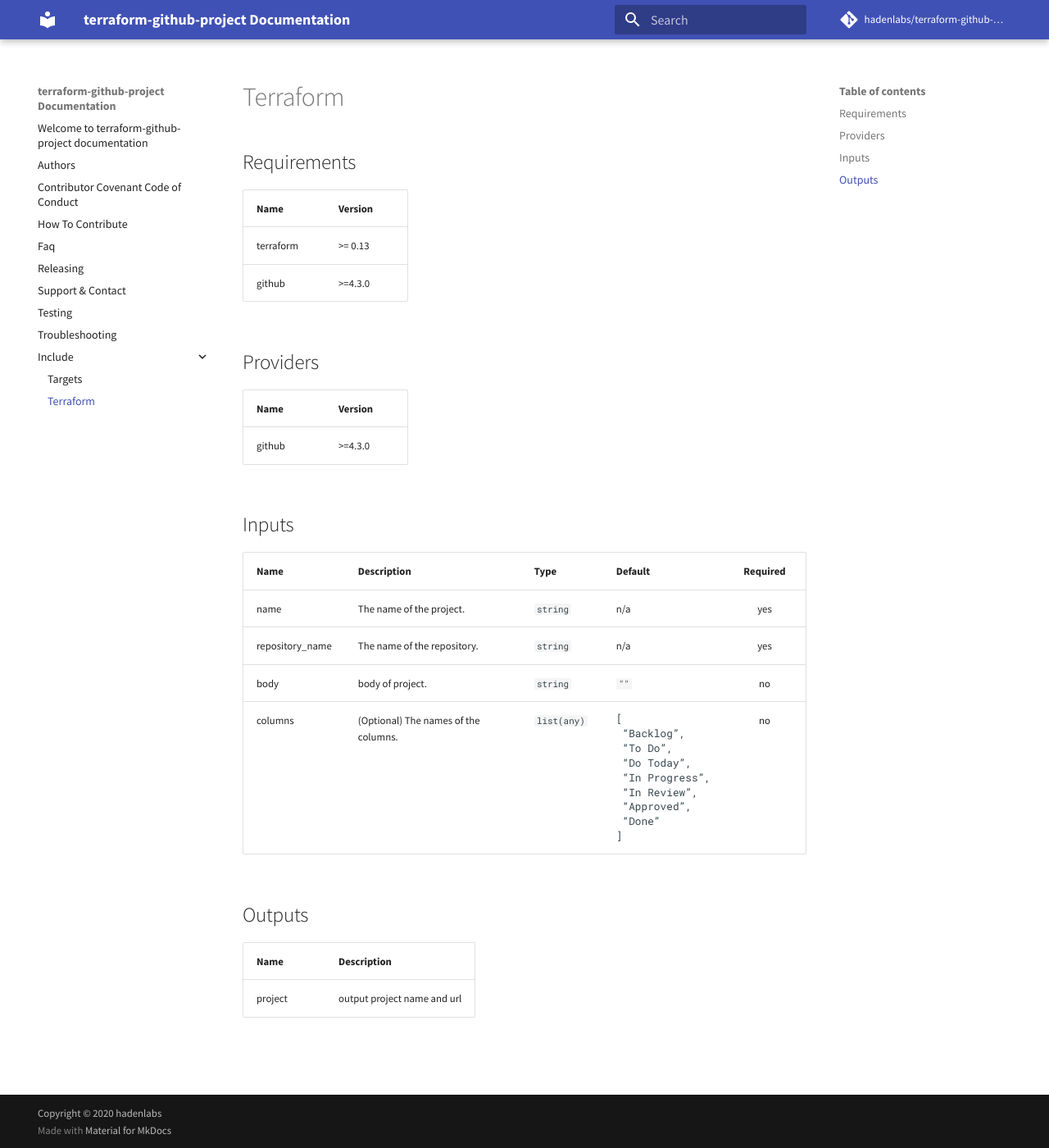
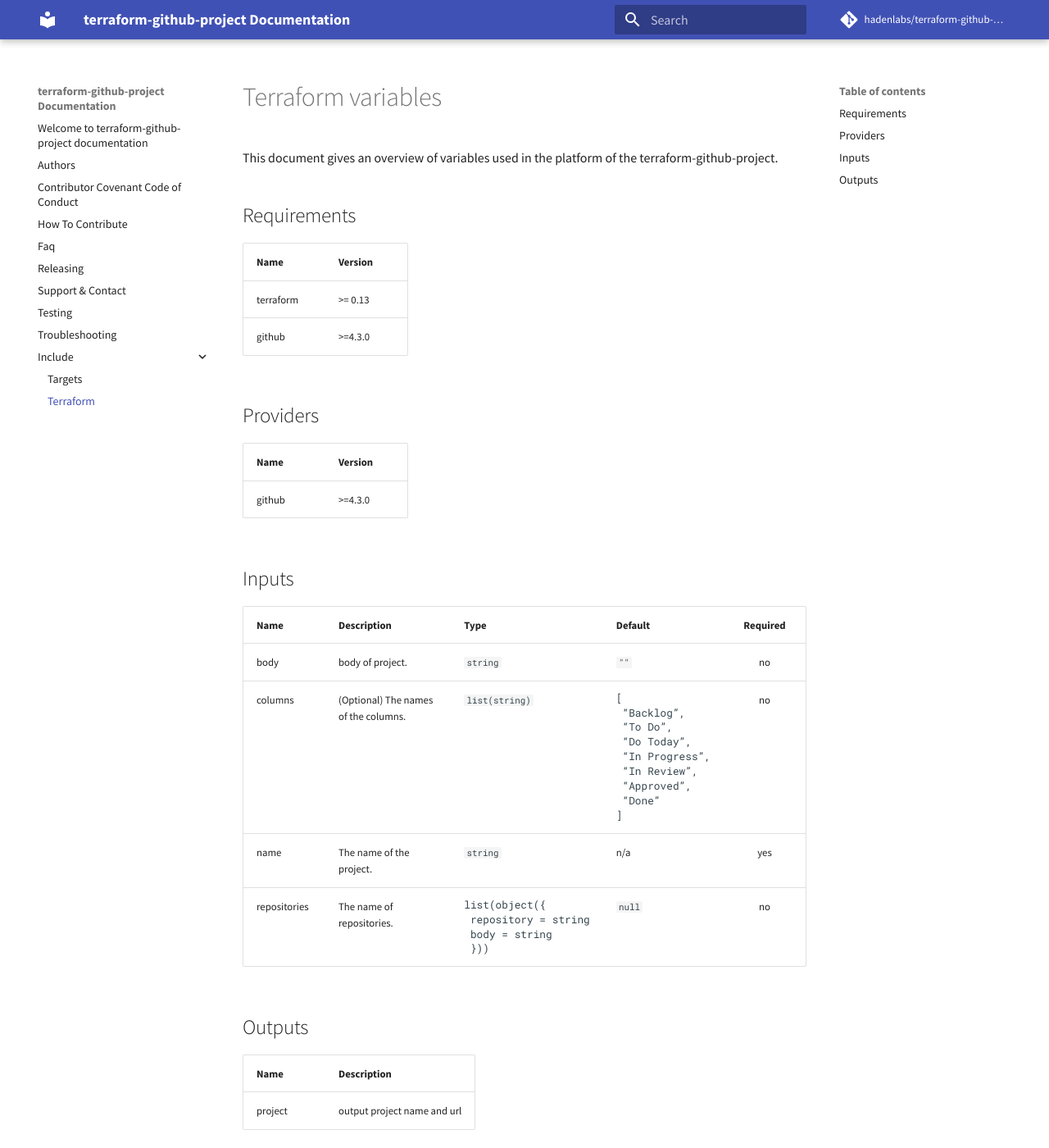
Before and after one commit to hadenlabs/terraform-github-project, an MkDocs documentation site: the page built from docs/include/terraform.md, in a window 1280 px wide and 1400 px high. Shown: the whole window at 82% size. Built offline with MkDocs 1.6.1 and Material for MkDocs 9.7.7, drawn with Linux system fonts in a browser that asks for light colours; comment, search, counter and statistics services are not loaded.

```diff
--- a/docs/include/terraform.md
+++ b/docs/include/terraform.md
@@ -1,3 +1,9 @@
+<!-- DO NOT EDIT. THIS FILE IS GENERATED BY THE MAKEFILE. -->
+
+# Terraform variables
+
+This document gives an overview of variables used in the platform of the terraform-github-project.
+
 ## Requirements
 
 | Name      | Version |
@@ -15,10 +21,10 @@
 
 | Name | Description | Type | Default | Required |
 | --- | --- | --- | --- | :-: |
+| body | body of project. | `string` | `""` | no |
+| columns | (Optional) The names of the columns. | `list(string)` | <pre>[<br> "Backlog",<br> "To Do",<br> "Do Today",<br> "In Progress",<br> "In Review",<br> "Approved",<br> "Done"<br>]</pre> | no |
 | name | The name of the project. | `string` | n/a | yes |
-| repository_name | The name of the repository. | `string` | n/a | yes |
-| body | body of project. | `string` | `""` | no |
-| columns | (Optional) The names of the columns. | `list(any)` | <pre>[<br> "Backlog",<br> "To Do",<br> "Do Today",<br> "In Progress",<br> "In Review",<br> "Approved",<br> "Done"<br>]</pre> | no |
+| repositories | The name of repositories. | <pre>list(object({<br> repository = string<br> body = string<br> }))</pre> | `null` | no |
 
 ## Outputs
 
```
Also changed, not shown: README.md (+2 -2 lines).
